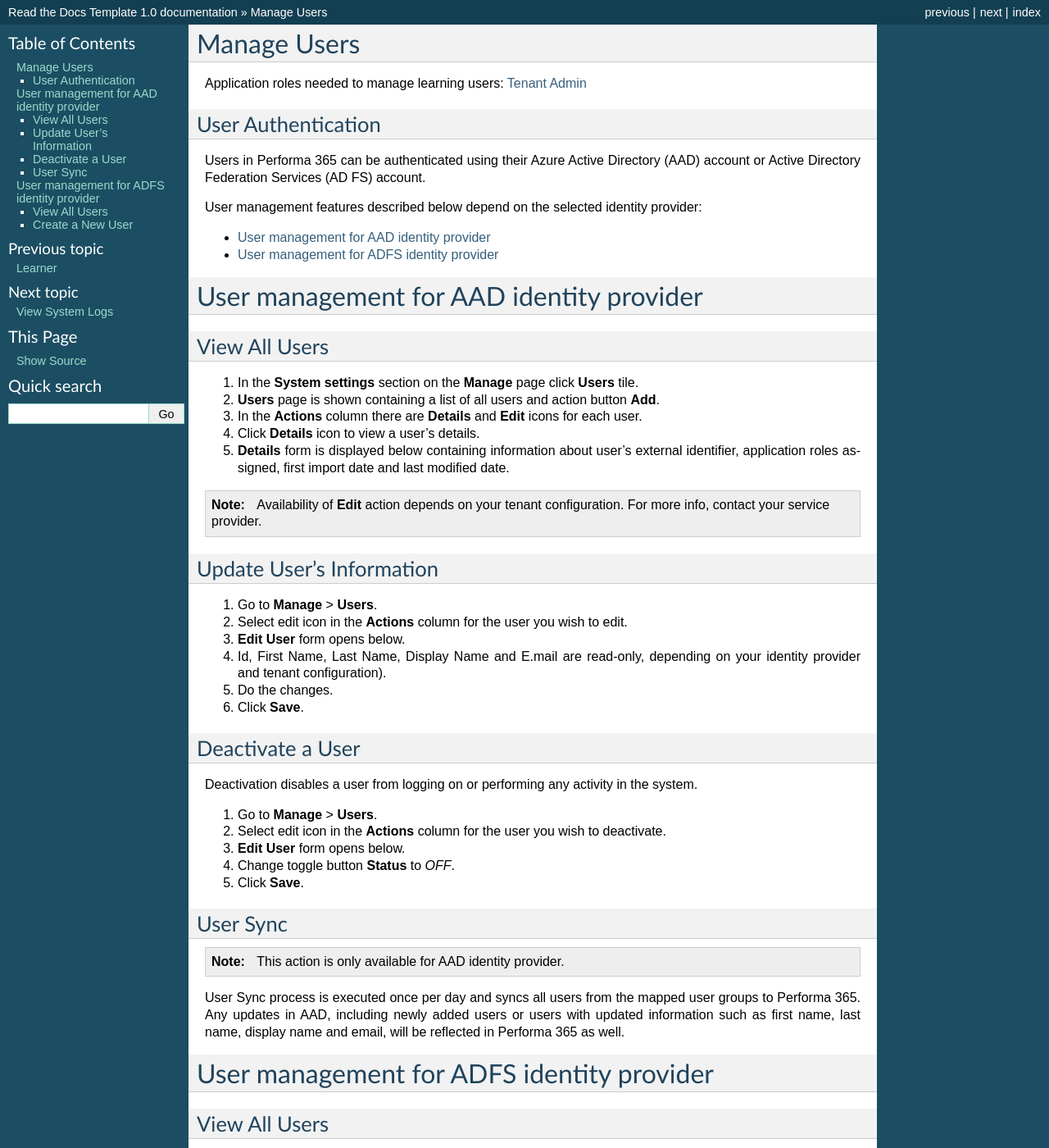
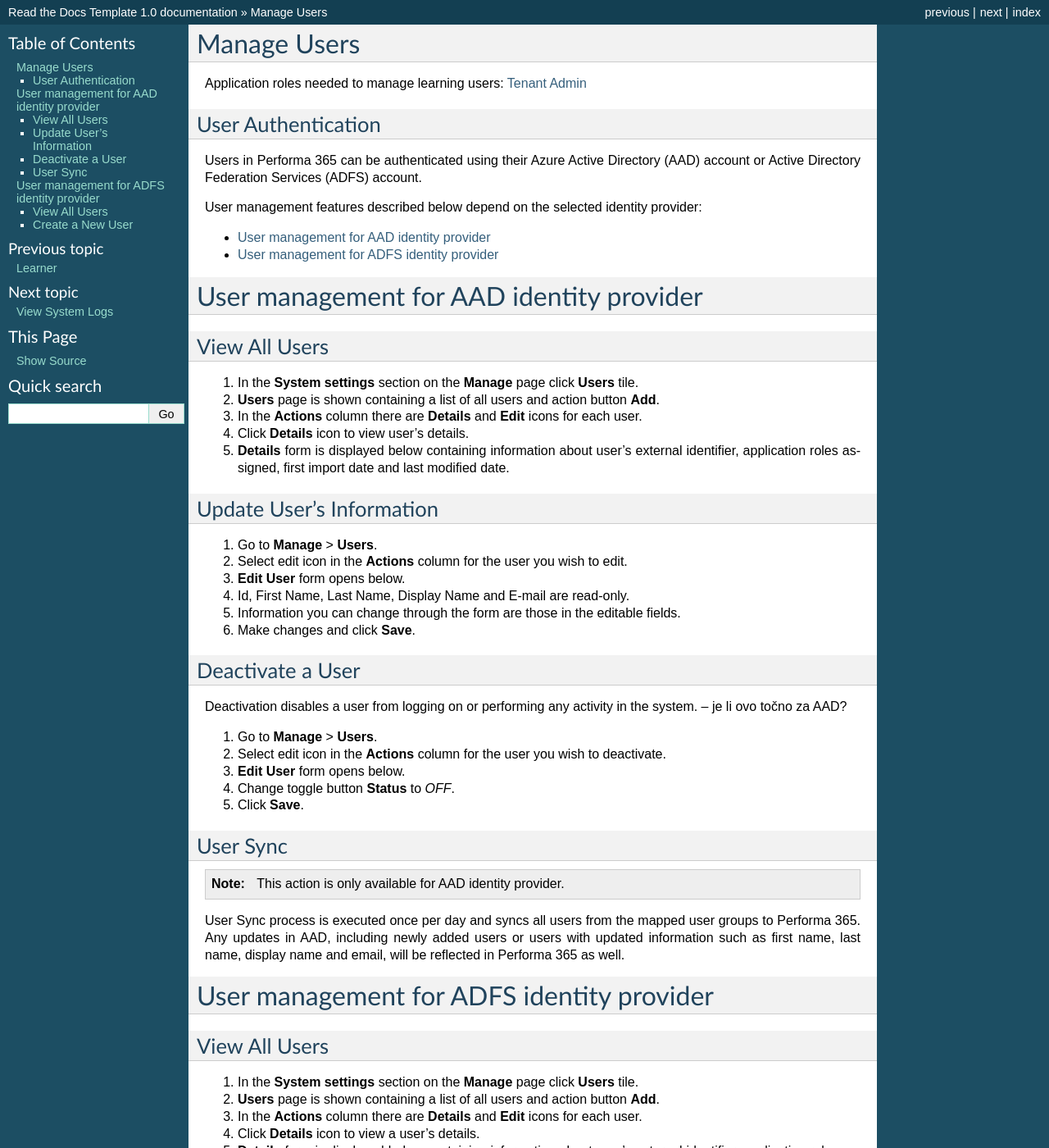
Before and after one commit to pslisko/performa365docs, a Sphinx documentation site: the page built from docs/howto/manage_users.rst, in a window 1280 px wide and 1400 px high. Shown: the whole window at 82% size. Built offline with Sphinx 7.4.7, drawn with Linux system fonts in a browser that asks for light colours; pages that are not in the unit, such as notebooks, are missing from menus.

Commit message:
Update manage_users.rst

```diff
--- a/docs/howto/manage_users.rst
+++ b/docs/howto/manage_users.rst
@@ -8,7 +8,7 @@ Application roles needed to manage learning users: :ref:`Tenant Admin <tenant_ad
 User Authentication
 ^^^^^^^^^^^^^^^^^^^^^^^^^^^^^^^^^^^^^^^^
 
-Users in Performa 365 can be authenticated using their Azure Active Directory (AAD) account or Active Directory Federation Services (AD FS) account.
+Users in Performa 365 can be authenticated using their Azure Active Directory (AAD) account or Active Directory Federation Services (ADFS) account.
 
 User management features described below depend on the selected identity provider:
 
@@ -26,25 +26,25 @@ View All Users
 #. In the **System settings** section on the **Manage** page click **Users** tile.
 #. **Users** page is shown containing a list of all users and action button **Add**.
 #. In the **Actions** column there are **Details** and **Edit** icons for each user.
-#. Click **Details** icon to view a user's details.
+#. Click **Details** icon to view user's details.
 #. **Details** form is displayed below containing information about user's external identifier, application roles assigned, first import date and last modified date.
 
-.. note:: Availability of **Edit** action depends on your tenant configuration. For more info, contact your service provider.
 
 Update User's Information
-^^^^^^^^^^^^^^
+^^^^^^^^^^^^^^^^^^^^^^^^^^^^
 
 #. Go to **Manage** > **Users**.
 #. Select edit icon in the **Actions** column for the user you wish to edit.
 #. **Edit User** form opens below.
-#. Id, First Name, Last Name, Display Name and E.mail are read-only, depending on your identity provider and tenant configuration).
-#. Do the changes.
-#. Click **Save**.
+#. Id, First Name, Last Name, Display Name and E-mail are read-only.
+#. Information you can change through the form are those in the editable fields.
+#. Make changes and click **Save**.
 
 Deactivate a User
 ^^^^^^^^^^^^^^^^^
 
 Deactivation disables a user from logging on or performing any activity in the system.
+-- je li ovo točno za AAD?
 
 #. Go to **Manage** > **Users**.
 #. Select edit icon in the **Actions** column for the user you wish to deactivate.
```
